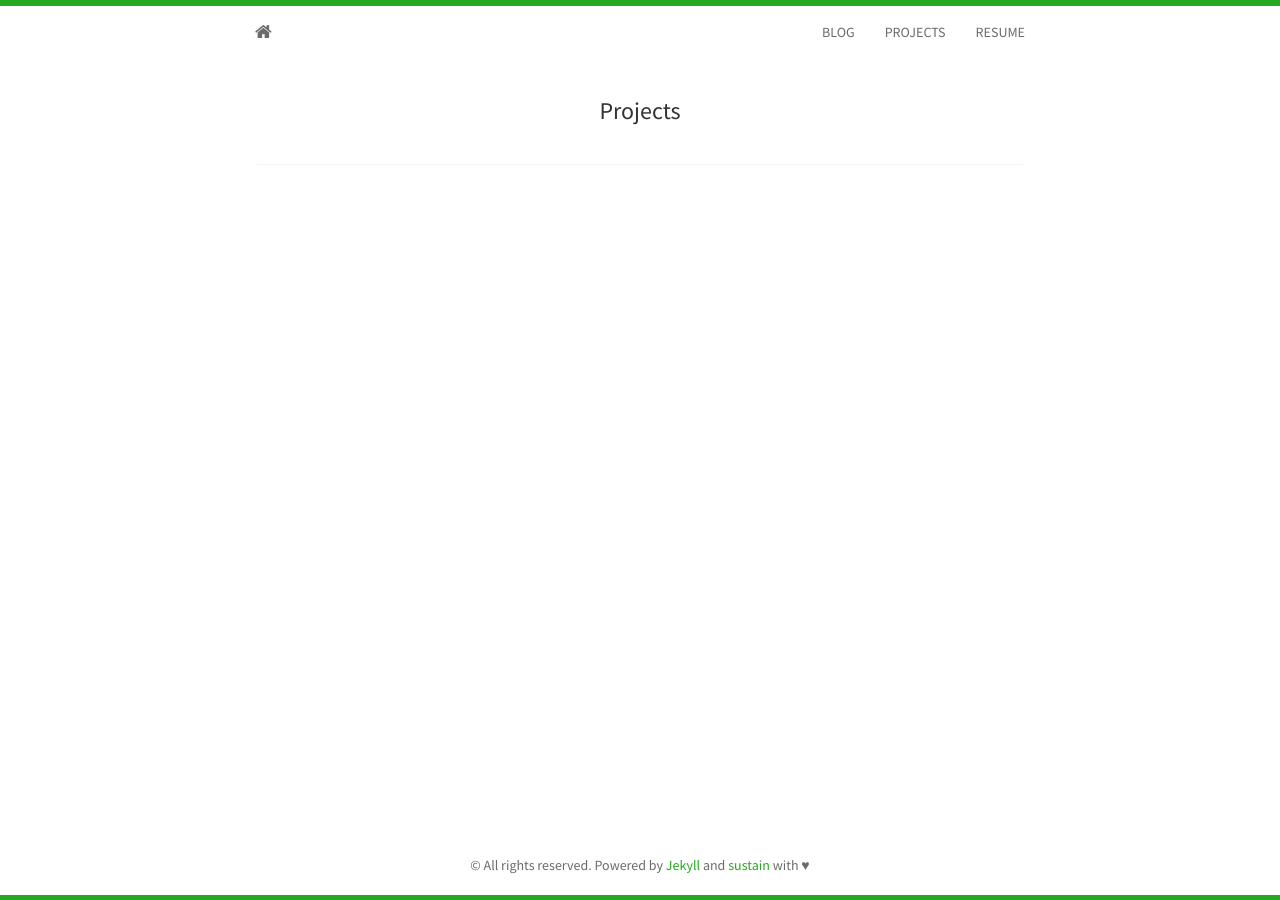
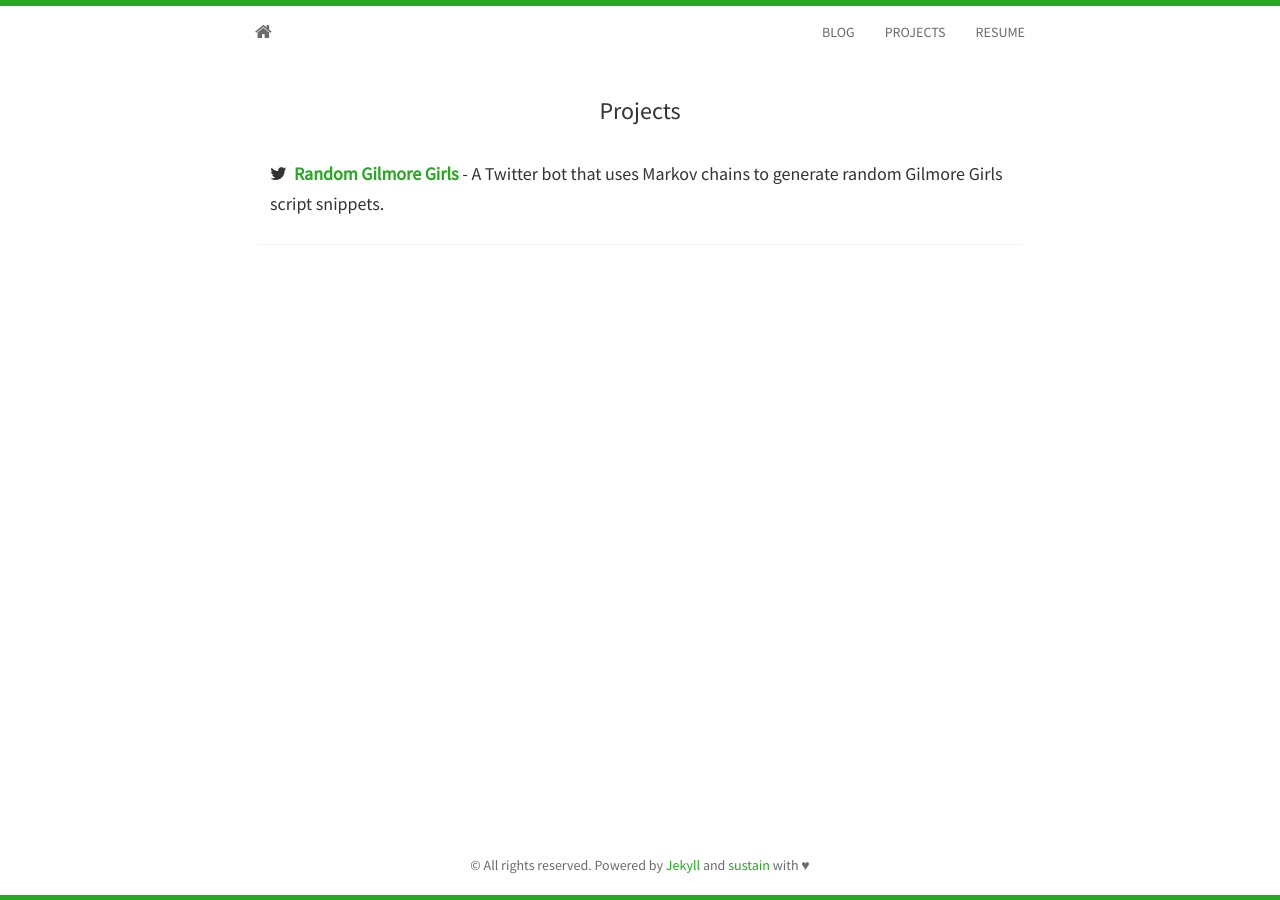
Before and after one commit to etiry/etiry.github.io, a Jekyll site: the page built from projects.html, in a window 1280 px wide. Built offline with Jekyll 4.4.1, drawn with Linux system fonts in a browser that asks for light colours; nearby versions of some CDN libraries.

Commit message:
add GG bot to projects page

```diff
--- a/_includes/projects.html
+++ b/_includes/projects.html
@@ -3,9 +3,10 @@
   <h3>Projects</h3>
   <div class="panel panel-default">
     <div class="panel-body">
-
-
-
+		<h5>
+			<i class="fa fa-twitter"></i>&nbsp;&nbsp;<strong><a href="http://twitter.com/random_gilmore">Random Gilmore Girls</a></strong>
+			- A Twitter bot that uses Markov chains to generate random Gilmore Girls script snippets.
+		</h5>
     </div>
   </div>
 </div>
```
